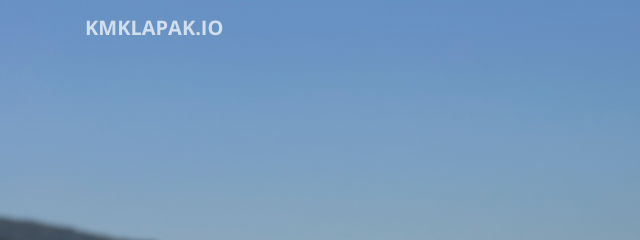
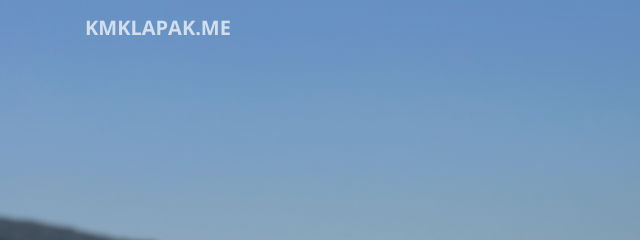
Before and after one commit to kmklapak/kmklapak-me, a website with bundled scripts: page index.html in a window 1280 px wide. Shown: the top 240 px of the page, 0-640 px from the left. Built offline with nearby package versions, Linux system fonts and the light colour scheme.

Commit message:
Changed to kmklapak.me

```diff
--- a/index.html
+++ b/index.html
@@ -8,7 +8,7 @@
     <meta name="description" content="">
     <meta name="author" content="">
 
-    <title>kmklapak.io</title>
+    <title>kmklapak.me</title>
 
     <!-- Bootstrap core CSS -->
     <link href="vendor/bootstrap/css/bootstrap.min.css" rel="stylesheet">
@@ -28,7 +28,7 @@
     <!-- Navigation -->
     <nav class="navbar navbar-expand-lg navbar-light fixed-top" id="mainNav">
       <div class="container">
-        <a class="navbar-brand js-scroll-trigger" href="#page-top">kmklapak.io</a>
+        <a class="navbar-brand js-scroll-trigger" href="#page-top">kmklapak.me</a>
         <button class="navbar-toggler navbar-toggler-right" type="button" data-toggle="collapse" data-target="#navbarResponsive" aria-controls="navbarResponsive" aria-expanded="false" aria-label="Toggle navigation">
           <span class="navbar-toggler-icon"></span>
         </button>
```
